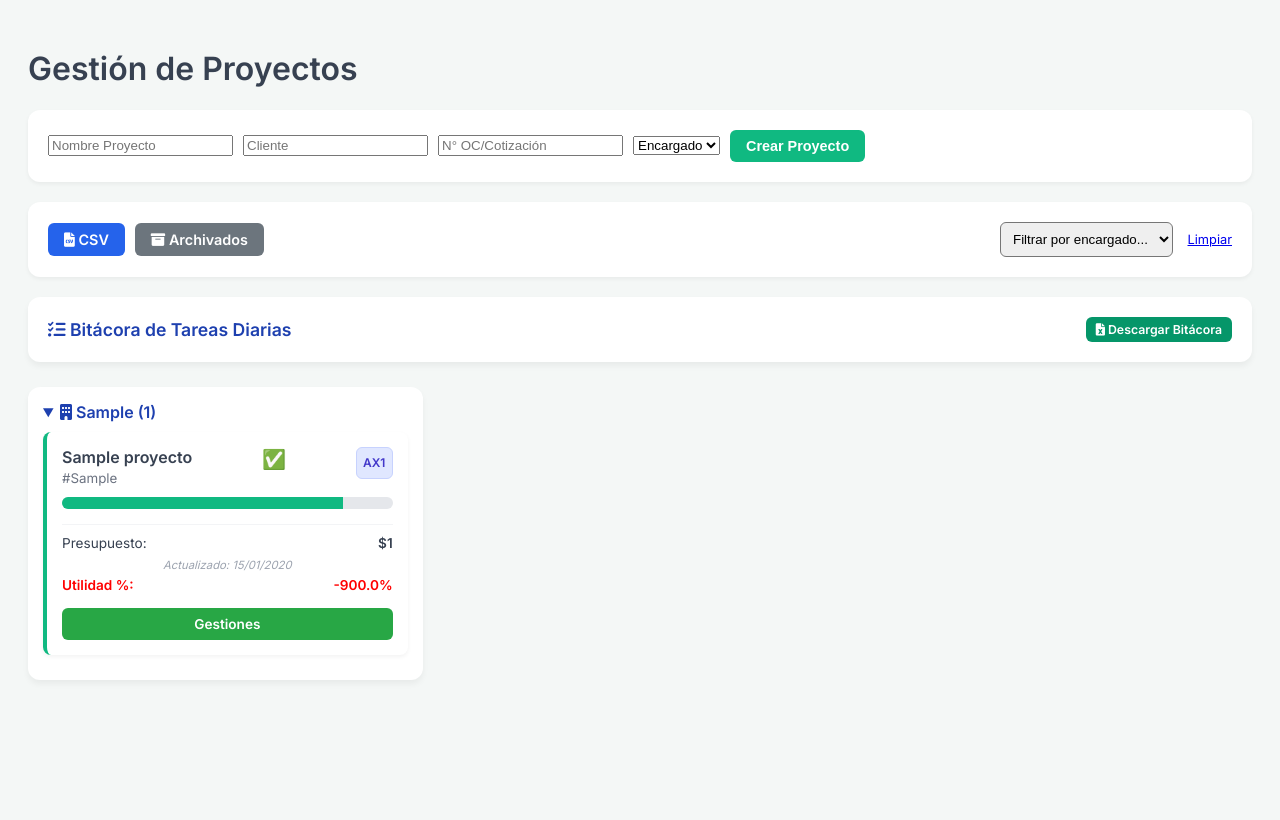
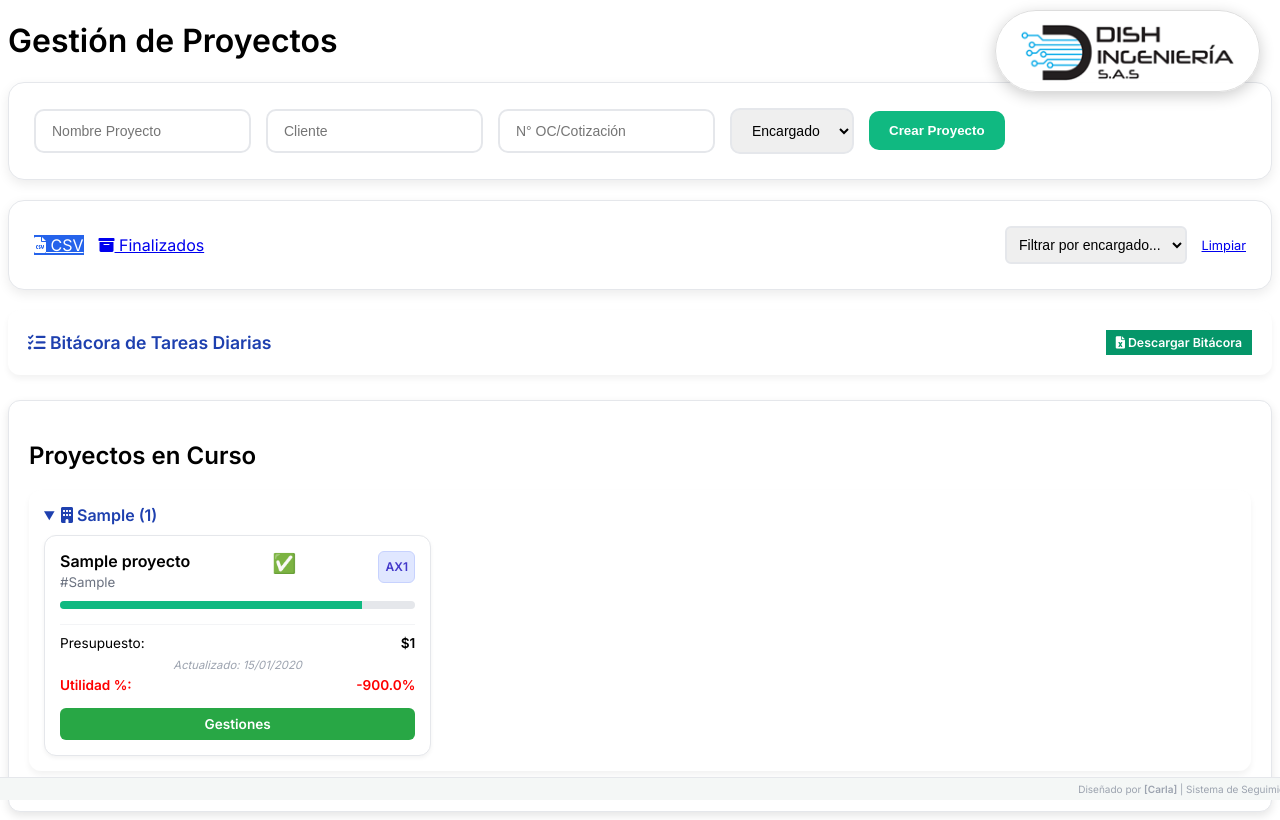
Before and after one commit to DishElectronica/copia-sistemaproyectos, a Flask app: page / in a window 1280 px wide. Before the commit the page ends 655 px from the top, so only its background shows below. Run offline with Flask 3, Linux system fonts and the light colour scheme; tables that the repository leaves empty hold one stand-in row (values such as "Sample post").

Commit message:
Actualizacion diseño tablero

```diff
--- a/templates/archivados.html
+++ b/templates/archivados.html
@@ -1,7 +1,7 @@
 <!DOCTYPE html>
 <html>
 <head>
-    <title>Proyectos Archivados</title>
+    <title>Proyectos Finalizados</title>
     <link rel="stylesheet" href="https://cdnjs.cloudflare.com/ajax/libs/font-awesome/6.0.0/css/all.min.css">
     <style>
         body { font-family: sans-serif; padding: 20px; background: #f9fafb; }
--- a/templates/index.html
+++ b/templates/index.html
@@ -5,17 +5,94 @@
     <link href="https://fonts.googleapis.com/css2?family=Inter:wght@400;600&display=swap" rel="stylesheet">
     <link rel="stylesheet" href="https://cdnjs.cloudflare.com/ajax/libs/font-awesome/6.0.0/css/all.min.css">
     <style>
-        body { font-family: 'Inter', sans-serif; background-color: #f4f7f6; padding: 20px; color: #374151; }
-        .controls { background: white; padding: 20px; border-radius: 12px; box-shadow: 0 2px 4px rgba(0,0,0,0.05); margin-bottom: 20px; display: flex; gap: 10px; align-items: center; flex-wrap: wrap; }
-        .tablero-clientes { display: grid; grid-template-columns: repeat(auto-fill, minmax(350px, 1fr)); gap: 20px; }
-        .card { background: #ffffff; border-radius: 8px; padding: 15px; margin-bottom: 10px; box-shadow: 0 2px 4px rgba(0,0,0,0.05); border-left: 4px solid #10b981; }
-        .progress-bar { width: 100%; background-color: #e5e7eb; border-radius: 10px; height: 12px; margin: 10px 0; overflow: hidden; }
-        .progress-fill { background-color: #10b981; height: 100%; transition: width 0.3s ease; }
-        .btn-action { padding: 8px 16px; border-radius: 6px; text-decoration: none; font-size: 0.9em; font-weight: 600; }
-        .btn-primary { background: #10b981; color: white; border: none; cursor: pointer; }
-        .btn-secondary { background: #6c757d; color: white; }
-    </style>
+    /* Fuente moderna aplicada a todo el cuerpo */
+    body { font-family: 'Inter', sans-serif; }
+
+    /* Estilo amigable para tus contenedores de controles/formularios */
+    .controls {
+        background: #ffffff;
+        padding: 25px;
+        border-radius: 16px;
+        box-shadow: 0 4px 12px rgba(0,0,0,0.08);
+        margin-bottom: 20px;
+        display: flex;
+        gap: 15px;
+        align-items: center;
+        flex-wrap: wrap;
+        border: 1px solid #e5e7eb;
+    }
+
+    /* Estilo amigable para los campos de entrada */
+    input[type="text"], input[type="number"], select {
+        padding: 12px 16px;
+        border: 2px solid #e5e7eb;
+        border-radius: 10px;
+        font-size: 14px;
+        transition: border-color 0.3s ease;
+    }
+
+    input:focus {
+        border-color: #10b981;
+        outline: none;
+    }
+
+    /* Estilo del botón principal */
+    .btn-primary {
+        background: #10b981;
+        color: white;
+        border: none;
+        padding: 12px 20px;
+        border-radius: 10px;
+        cursor: pointer;
+        font-weight: 600;
+    }
+
+    .tablero-simple {
+    background: white;
+    padding: 20px;
+    border-radius: 12px;
+    box-shadow: 0 4px 10px rgba(0,0,0,0.1);
+    border: 1px solid #e5e7eb;
+    margin-top: 20px;
+    }
+
+    .card {
+    background: #ffffff;
+    border: 1px solid #e5e7eb;
+    padding: 15px;
+    border-radius: 12px;
+    box-shadow: 0 2px 4px rgba(0,0,0,0.05);
+    }
+    .progress-bar {
+    background: #e5e7eb;
+    height: 8px;
+    border-radius: 4px;
+    margin: 10px 0;
+    overflow: hidden;
+    }
+
+    .progress-fill {
+    background: #10b981;
+    height: 100%;
+    }
+</style>
 </head>
+<div style="position: fixed; top: 10px; right: 20px; z-index: 1000;
+            background: rgba(255, 255, 255, 0.95); padding: 10px 25px;
+            border-radius: 50px; box-shadow: 0 4px 15px rgba(0,0,0,0.2);
+            display: flex; align-items: center; justify-content: flex-end;
+            border: 1px solid #ddd; height: 60px;">
+
+    <img src="{{ url_for('static', filename='logo_empresa.png') }}" alt="Logo Empresa"
+         style="height: 100%; width: auto; object-fit: contain;">
+</div>
+<footer style="position: fixed; bottom: 0; left: 0; width: 100%;
+                background: #f4f7f6; padding: 5px 20px;
+                font-size: 10px; color: #9ca3af;
+                text-align: right; border-top: 1px solid #e5e7eb;
+                z-index: 999;">
+    Diseñado por <strong>[Carla]</strong> | Sistema de Seguimiento
+</footer>
 <body>
 
     <h1>Gestión de Proyectos</h1>
@@ -35,7 +112,7 @@
 
     <div class="controls">
         <a href="/exportar_csv" class="btn-action" style="background:#2563eb; color:white;"><i class="fa-solid fa-file-csv"></i> CSV</a>
-        <a href="/archivados" class="btn-action btn-secondary"><i class="fa-solid fa-box-archive"></i> Archivados</a>
+        <a href="/archivados" class="btn-action btn-secondary"><i class="fa-solid fa-box-archive"></i> Finalizados</a>
 
         <form method="GET" action="/" style="margin-left: auto;">
             <select name="id_encargado" onchange="this.form.submit()" style="padding: 8px; border-radius: 6px;">
@@ -105,6 +182,9 @@
     </details>
 </div>
 
+<div class="tablero-simple">
+    <h2>Proyectos en Curso</h2>
+
 <div class="tablero-clientes">
     {% for cliente, lista in proyectos_agrupados.items() %}
     <details open style="background: white; border-radius: 12px; padding: 15px; box-shadow: 0 4px 6px rgba(0,0,0,0.05); margin-bottom: 20px;">
```
Also changed, not shown: templates/base.html (added, +36 -0 lines), static/Logo_empresa.png (added), 1 other file.
